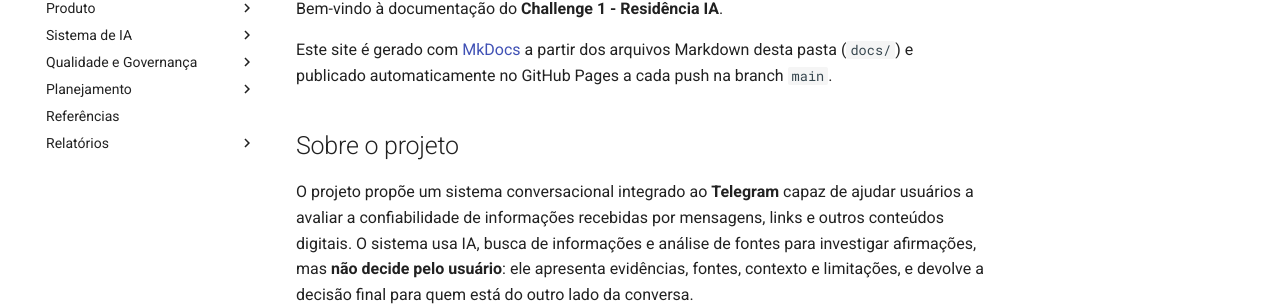
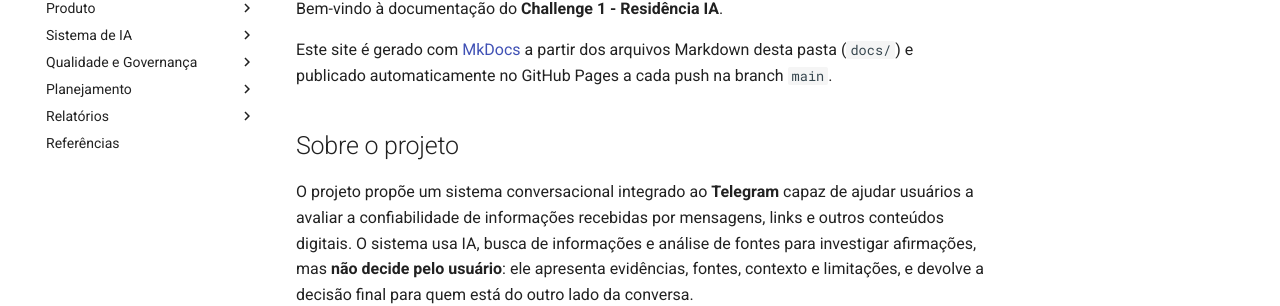
Before and after one commit to Challenge-1-Residencia-IA/Documentacao, an MkDocs documentation site: the page built from docs/index.md, in a window 1280 px wide. Shown: the part 184-490 px from the top of the page. Built offline with MkDocs 1.6.1 and Material for MkDocs 9.7.7, drawn with Linux system fonts in a browser that asks for light colours; comment, search, counter and statistics services are not loaded; part of the change alters nothing that is shown.

```diff
--- a/mkdocs.yml
+++ b/mkdocs.yml
@@ -63,6 +63,8 @@ nav:
       - Riscos: riscos.md
   - Planejamento:
       - Roadmap e cronograma: roadmap.md
-  - Referências: referencias.md
   - Relatórios:
       - Primeiro relatorio Sprint 1: Sprint1/relatorio-avaliacao-modelo.md
+
+  # deixar a aba de referências sempre por último
+  - Referências: referencias.md
```
